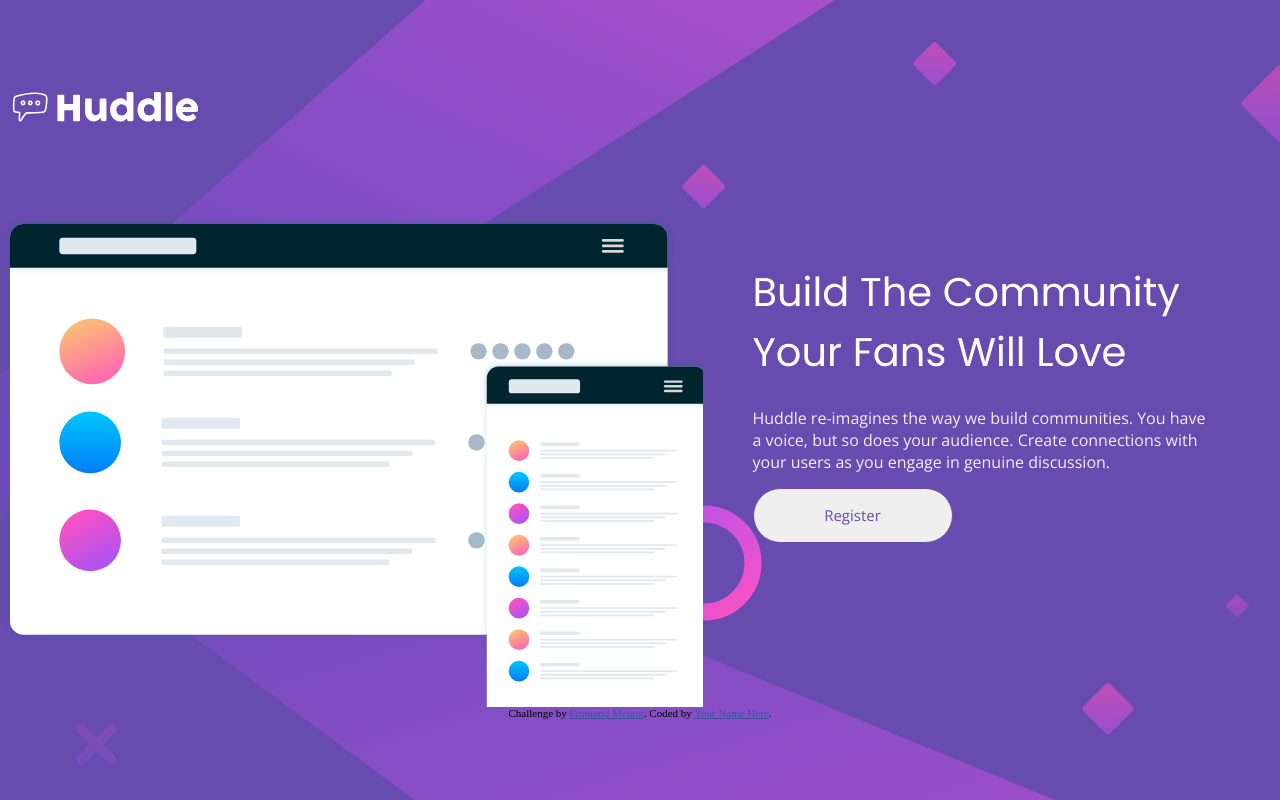
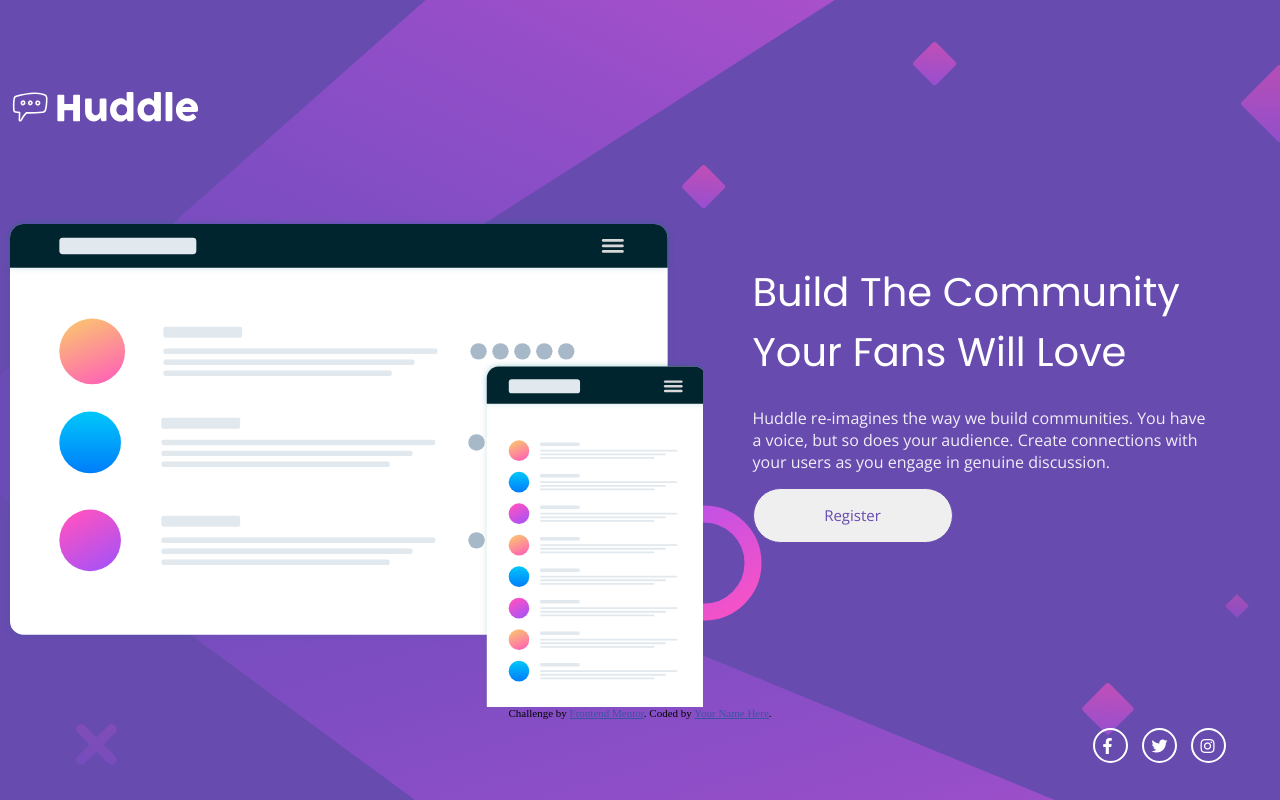
Before and after one commit to UrsulaSpela/huddle-landing-page-with-single-introductory-section, a plain HTML site: page index.html in a window 1280 px wide. Drawn offline with nearby package versions, Linux system fonts and the light colour scheme.

Commit message:
Add files via upload

```diff
--- a/index.html
+++ b/index.html
@@ -7,6 +7,8 @@
   <link rel="icon" type="image/png" sizes="32x32" href="./images/favicon-32x32.png">
 
   <link rel="preconnect" href="https://fonts.gstatic.com">
+
+  <link rel="stylesheet" href="https://cdnjs.cloudflare.com/ajax/libs/font-awesome/5.15.3/css/all.min.css" integrity="sha512-iBBXm8fW90+nuLcSKlbmrPcLa0OT92xO1BIsZ+ywDWZCvqsWgccV3gFoRBv0z+8dLJgyAHIhR35VZc2oM/gI1w==" crossorigin="anonymous" referrerpolicy="no-referrer" />
 
   <link rel="stylesheet" href="style.css">
   <link href="https://fonts.googleapis.com/css2?family=Open+Sans&family=Poppins:wght@400;600&display=swap" rel="stylesheet">
@@ -38,6 +40,12 @@
   Create connections with your users as you engage in genuine discussion.</h3>
 
   <button>Register</button>
+
+  <div id="social">
+  <i class="fab fa-facebook-f"></i>
+  <i class="fab fa-twitter"></i>
+  <i class="fab fa-instagram"></i>
+</div>
 </div>
 </div>
   <footer>
--- a/style.css
+++ b/style.css
@@ -56,8 +56,28 @@ button{
   font-size: 15px;
   border: 1px solid hsl(257, 40%, 49%);
   color: hsl(257, 40%, 49%);
+  margin-bottom: 185px;
 }
 button:hover{
   color: white;
   background: hsl(300, 69%, 71%);
 }
+#social{
+  color: white;
+  justify: flex-end;
+  margin-left: 330px;
+}
+i{
+  border: 2px solid white;
+  border-radius: 50%;
+  width: 35px;
+  height: 35px;
+  vertical-align: middle;
+  line-height: 30px;
+  padding: 8px;
+  margin-left: 10px;
+}
+i:hover{
+  color: hsl(300, 69%, 71%);
+  border: 2px solid hsl(300, 69%, 71%);
+}
```
